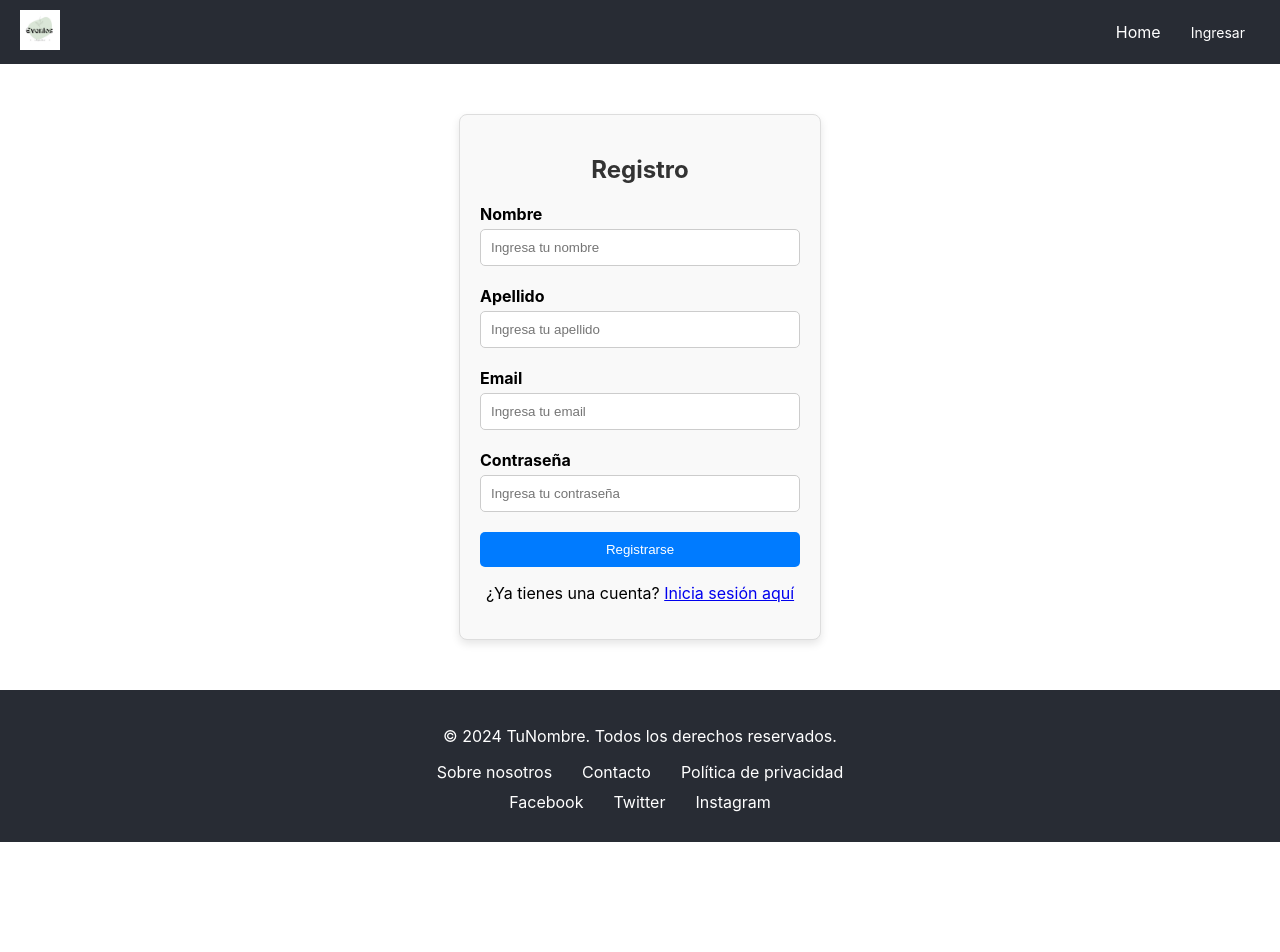
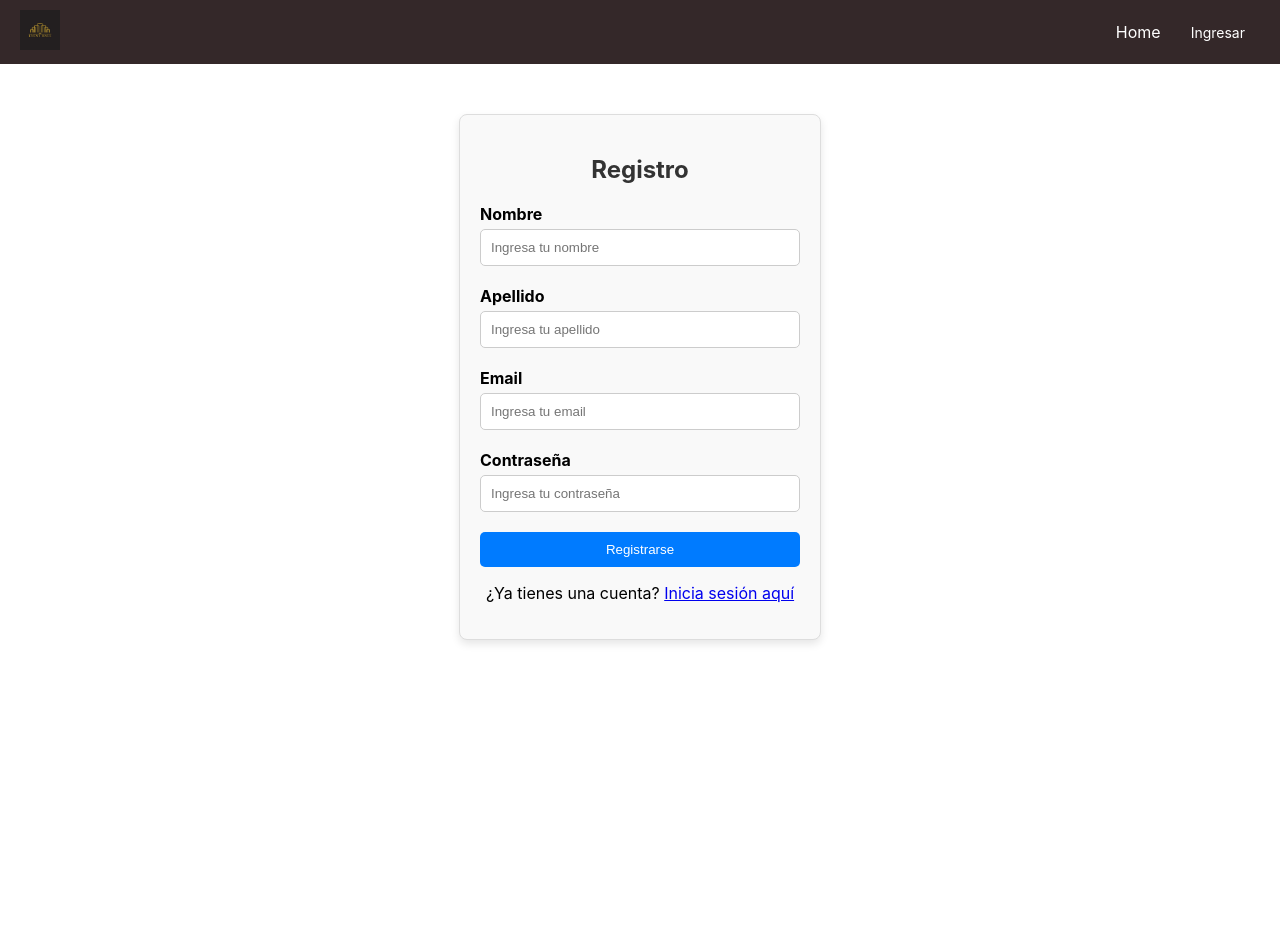
Before and after one commit to VicenteRuBa/TP_FinalEventos_Parte1_RuizBarrea_Farina_Toporovskaja, a React (Create React App) app: page /register in a window 1280 px wide. Shown: the top 952 px of the page. Before the commit the page ends 842 px from the top, so only its background shows below. Built offline with nearby package versions, Linux system fonts and the light colour scheme.

Commit message:
Solucionando cosas

```diff
--- a/src/App.css
+++ b/src/App.css
@@ -13,6 +13,9 @@
   }
 }
 
+.footer{
+  margin-top:450px;
+}
 .App-header {
   background-color: #282c34;
   min-height: 100vh;
--- a/src/App.jsx
+++ b/src/App.jsx
@@ -22,7 +22,9 @@ function App() {
           <Route exact path="/register" element={<Registro />} />
         </Routes>
       </main>
+      <footer>
       <Footer />
+      </footer>
     </AuthProvider>
   );
 }
--- a/src/components/Footer/index.jsx
+++ b/src/components/Footer/index.jsx
@@ -4,7 +4,6 @@ const Footer = () => {
     return (
         <footer className="footer">
         <div className="footer-content">
-                <p>&copy; 2024 TuNombre. Todos los derechos reservados.</p>
             <div className="footer-links">
                 <a href="#">Sobre nosotros</a>
                 <a href="#">Contacto</a>
--- a/src/components/Footer/styles.css
+++ b/src/components/Footer/styles.css
@@ -1,5 +1,5 @@
 .footer {
-    background-color: #282c34;
+    background-color: #342829;
     color: white;
     padding: 20px;
     text-align: center;
--- a/src/components/NavBar/styles.css
+++ b/src/components/NavBar/styles.css
@@ -2,7 +2,7 @@
     display: flex;
     justify-content: space-between;
     align-items: center;
-    background-color: #282c34;
+    background-color: #342829;
     padding: 10px 20px;
     color: white;
 }
```
Also changed, not shown: src/vendor/logo.jpg. Lines whose indentation alone changed are shown as unchanged.
